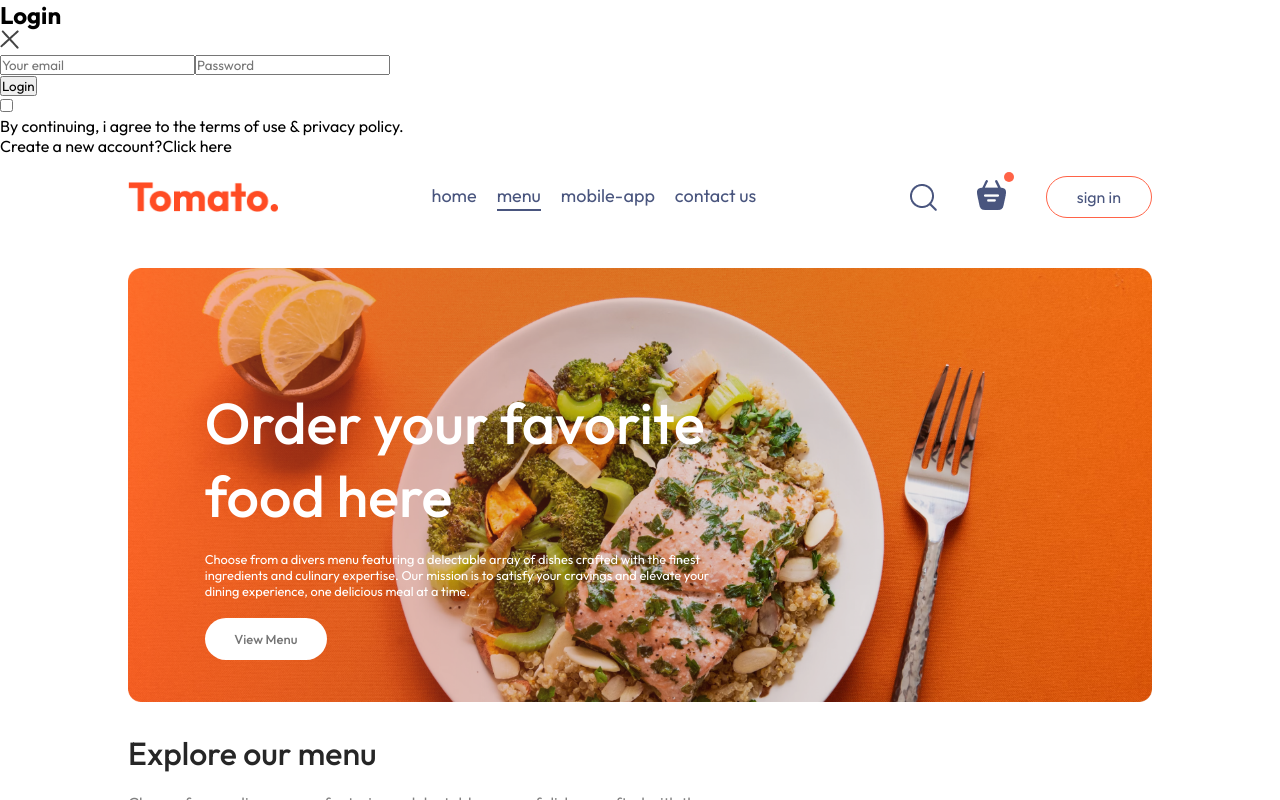
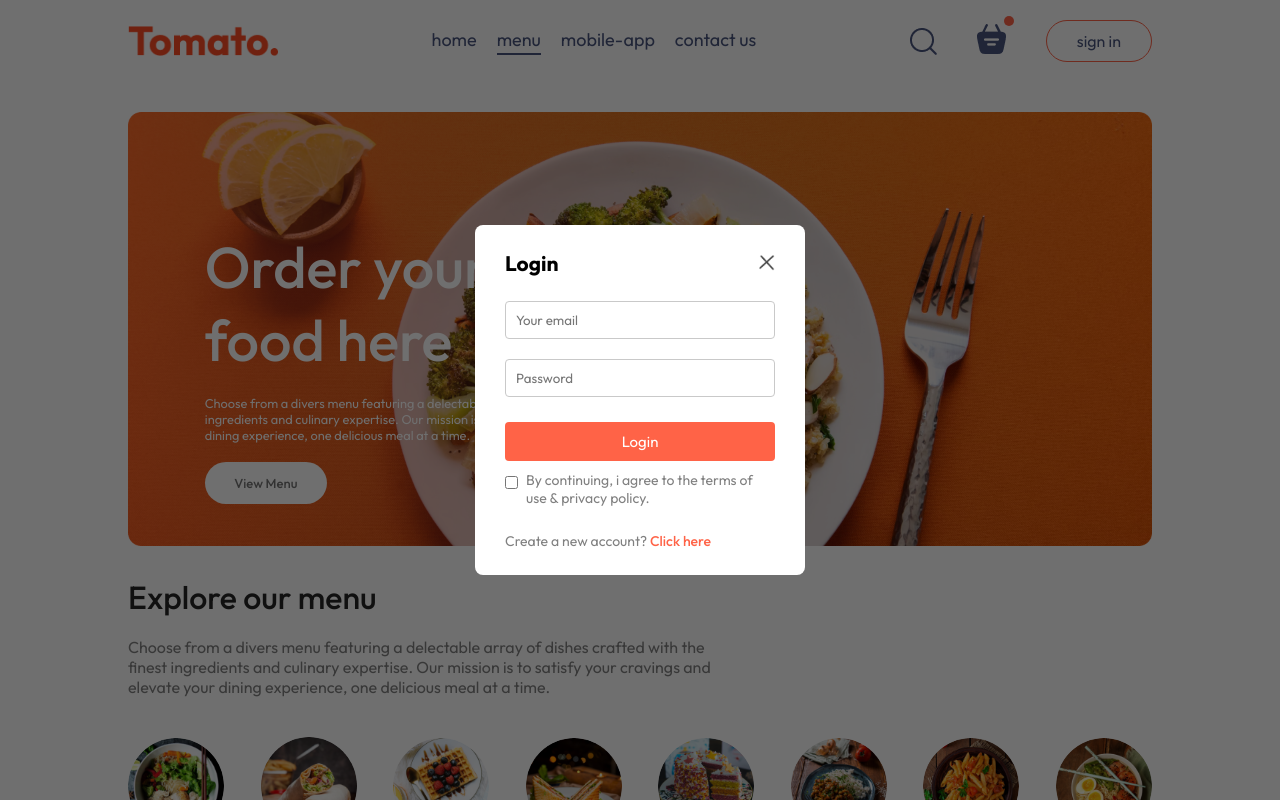
Before and after one commit to LenaM777/tomato-delivery, a React (Vite) app in the folder frontend/: page / in a window 1280 px wide. Both pictures are taken after a click on the button "sign in". Shown: the top 800 px of the page. Built offline with nearby package versions, Linux system fonts and the light colour scheme.

Commit message:
style: Add styling properties for display login popup component

```diff
--- a/frontend/src/components/LoginPopup/LoginPopup.css
+++ b/frontend/src/components/LoginPopup/LoginPopup.css
@@ -0,0 +1,74 @@
+.login-popup {
+    position: absolute;
+    z-index: 1;
+    width: 100%;
+    height: 100%;
+    background-color: var(--color-bg-popup);
+    display: grid;
+}
+
+.login-popup__container {
+    place-self: center;
+    width: max(23vw, 330px);
+    color: var(--color-text-light);
+    background-color:var(--color-light);
+    display: flex;
+    flex-direction: column;
+    gap: 25px;
+    padding: 25px 30px;
+    border-radius: 8px;
+    font-size: 14px;
+    animation: fadeIn 0.5s;
+}
+
+.login-popup__title {
+    display: flex;
+    justify-content: space-between;
+    align-items: center;
+    color: var(--color-dark);
+}
+
+.login-popup__title img {
+    width: 16px;
+    cursor: pointer;
+}
+
+.login-popup__inputs {
+    display: flex;
+    flex-direction: column;
+    gap: 20px;
+}
+
+.login-popup__inputs input {
+    outline: none;
+    border: 1px solid var(--color-input-border);
+    padding: 10px;
+    border-radius: 4px;
+}
+
+.login-popup__button {
+    border: none;
+    padding: 10px;
+    border-radius: 4px;
+    color: var(--color-light);
+    background-color: var(--color-brand-light);
+    font-size: 15px;
+    cursor: pointer;
+}
+
+.login-popup__condition {
+    display: flex;
+    align-items: start;
+    gap: 8px;
+    margin-top: -15px;
+}
+
+.login-popup__condition input {
+    margin-top: 5px;
+}
+
+.login-popup__text {
+    color: var(--color-brand-light);
+    font-weight: 500;
+    cursor: pointer;
+}
--- a/frontend/src/components/LoginPopup/LoginPopup.jsx
+++ b/frontend/src/components/LoginPopup/LoginPopup.jsx
@@ -26,20 +26,32 @@ const LoginPopup = ({ setShowLogin }) => {
           <input type="email" placeholder="Your email" required />
           <input type="password" placeholder="Password" required />
         </div>
-        <button>{currState === "Sign Up" ? "Create account" : "Login"}</button>
+        <button className="login-popup__button">
+          {currState === "Sign Up" ? "Create account" : "Login"}
+        </button>
         <div className="login-popup__condition">
           <input type="checkbox" required />
           <p>By continuing, i agree to the terms of use & privacy policy.</p>
         </div>
         {currState === "Login" ? (
           <p>
-            Create a new account?
-            <span onClick={() => setCurrState("Sign Up")}>Click here</span>
+            Create a new account?{" "}
+            <span
+              onClick={() => setCurrState("Sign Up")}
+              className="login-popup__text"
+            >
+              Click here
+            </span>
           </p>
         ) : (
           <p>
-            Already have an account?
-            <span onClick={() => setCurrState("Login")}>Login here</span>
+            Already have an account?{" "}
+            <span
+              onClick={() => setCurrState("Login")}
+              className="login-popup__text"
+            >
+              Login here
+            </span>
           </p>
         )}
       </form>
--- a/frontend/src/styles/variables.css
+++ b/frontend/src/styles/variables.css
@@ -14,4 +14,6 @@
   --color-gray-light: #c5c5c5;
   --color-gray-dark: #747474;
   --color-shadow-item: #00000015;
+  --color-bg-popup: #00000090;
+  --color-input-border: #c9c9c9;
 }
```
